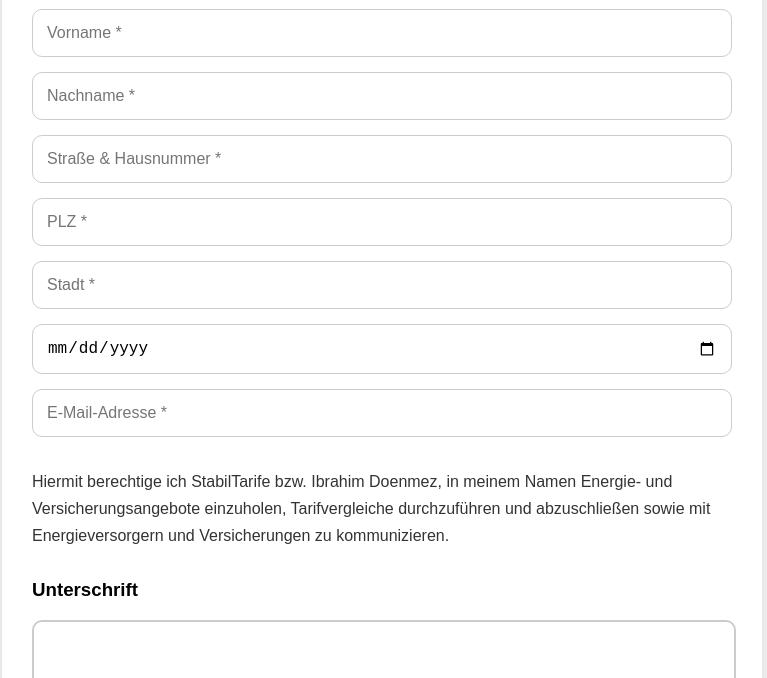
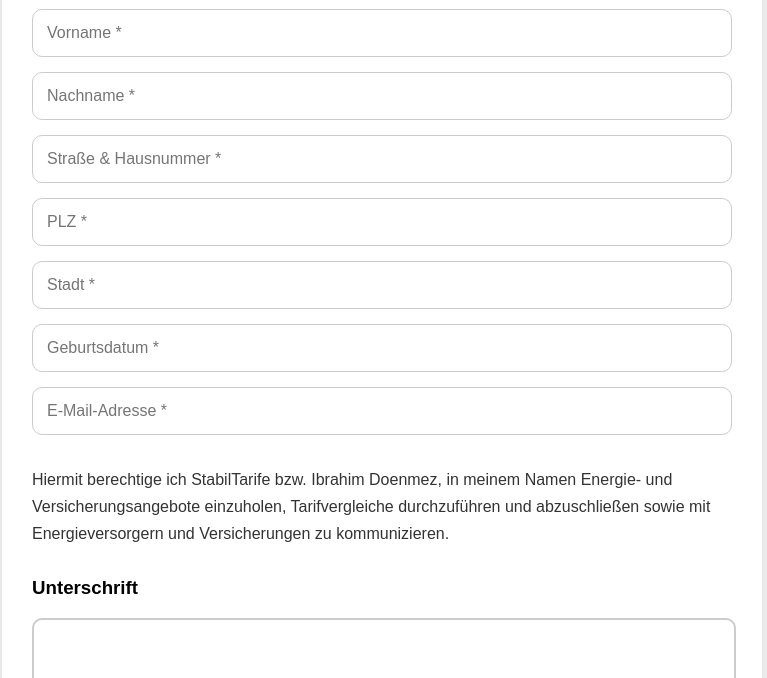
Before and after one commit to ibodoen-del/stabiltarife-vollmacht-neu, a website: page index.html in a window 1280 px wide. Shown: the part 122-800 px from the top of the page, without its empty margins (258-1025 px from the left). Drawn offline with nearby package versions, Linux system fonts and the light colour scheme.

Commit message:
Modify geburtsdatum input type to 'text'
Changed input type from 'date' to 'text' for geburtsdatum field and updated its attributes.

```diff
--- a/index.html
+++ b/index.html
@@ -106,20 +106,11 @@ margin-top:30px;
 
 <input
 id="geburtsdatum"
-type="date"
+type="text"
+placeholder="Geburtsdatum *"
+onfocus="(this.type='date')"
 required
-style="
-width:100%;
-padding:14px;
-margin-bottom:15px;
-border:1px solid #ccc;
-border-radius:10px;
-font-size:16px;
-background:white;
-color:black;
--webkit-appearance:none;
-appearance:none;
-">
+>
 
 <input id="email" type="email" placeholder="E-Mail-Adresse *" required>
 
```
